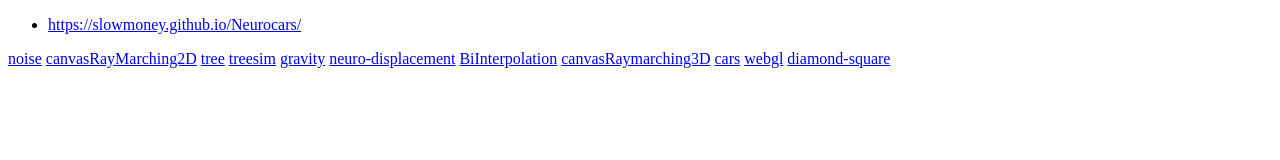
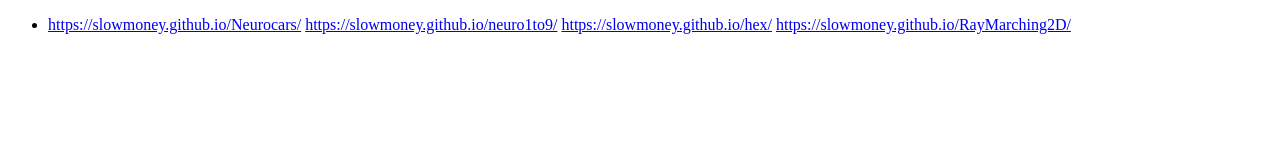
Before and after one commit to Slowmoney/Slowmoney.github.io, a plain HTML site: page index.html in a window 1280 px wide. Drawn offline with Linux system fonts and the light colour scheme.

Commit message:
Update index.html

```diff
--- a/index.html
+++ b/index.html
@@ -11,19 +11,11 @@
     <ul>
         <li>
             <a href="https://slowmoney.github.io/Neurocars/">https://slowmoney.github.io/Neurocars/</a>
+            <a href=" https://slowmoney.github.io/neuro1to9/"> https://slowmoney.github.io/neuro1to9/</a>
+            <a href="https://slowmoney.github.io/hex/">https://slowmoney.github.io/hex/</a>
+            <a href="https://slowmoney.github.io/RayMarching2D/">https://slowmoney.github.io/RayMarching2D/</a>
         </li>
     </ul>
-    <a href="./noise/index.html">noise</a>
-    <a href="./canvasRayMarching2D/canvas.html">canvasRayMarching2D</a>
-    <a href="./tree/tree.html">tree</a>
-    <a href="./treesim/index.html">treesim</a>
-    <a href="./gravity/index.html">gravity</a>
-    <a href="./neuro-displacement/index.html">neuro-displacement</a>
-    <a href="./BiInterpolation/index.html">BiInterpolation</a>
-    <a href="./canvasRaymarching3D/index.html">canvasRaymarching3D</a>
-    <a href="./cars/index.html">cars</a>
-    <a href="./webgl/index.html">webgl</a>
-    <a href="./diamond-square/index.html">diamond-square</a>
 </body>
 
 </html>
```
